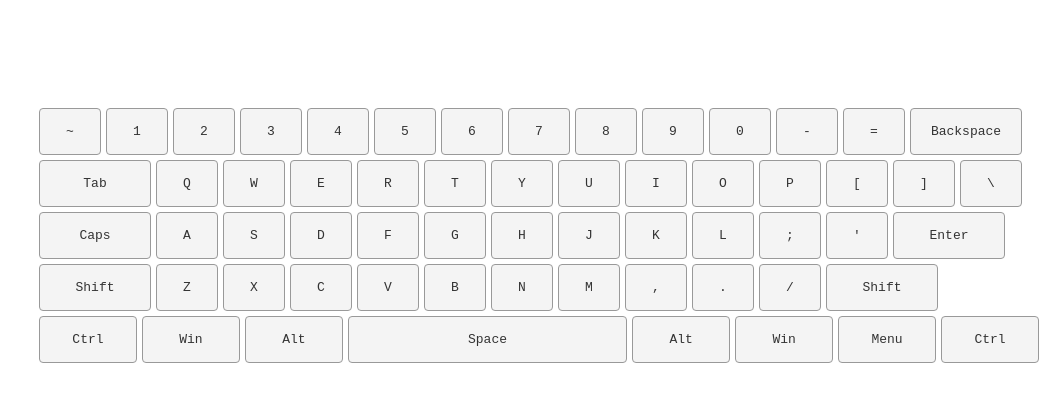
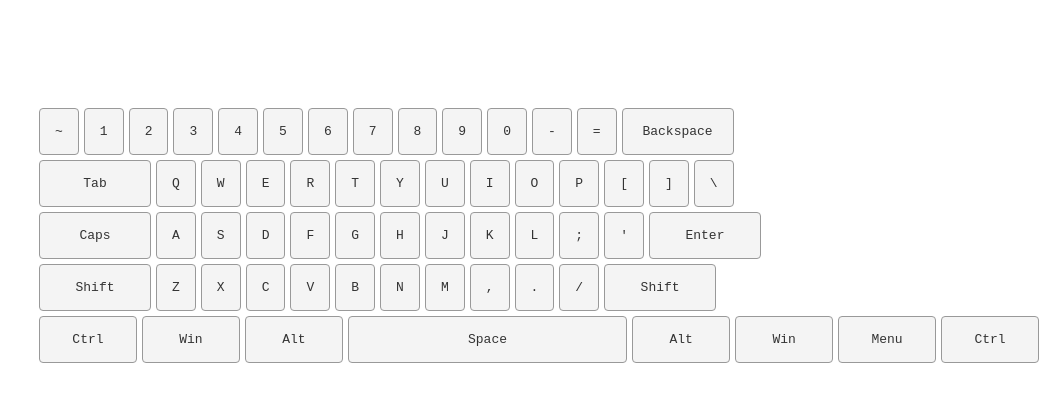
Before and after one commit to BarhamdaghShahnawaz/functional_Keyboard, a plain HTML site: page index.html in a window 1280 px wide. Shown: the part 312-714 px from the top of the page, without its empty margins (217-1280 px from the left). Drawn offline with Linux system fonts and the light colour scheme.

Commit message:
finally the work is done

```diff
--- a/style.css
+++ b/style.css
@@ -30,7 +30,7 @@ body {
   padding: 15px;
   border: 1px solid #999;
   border-radius: 4px;
-  width: 30px;
+  width: px;
   text-align: center;
   font-family: monospace;
   transition: background-color 0.2s;
```
